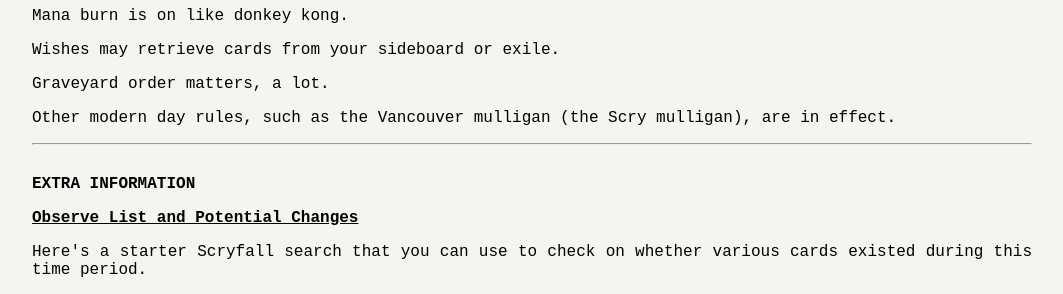
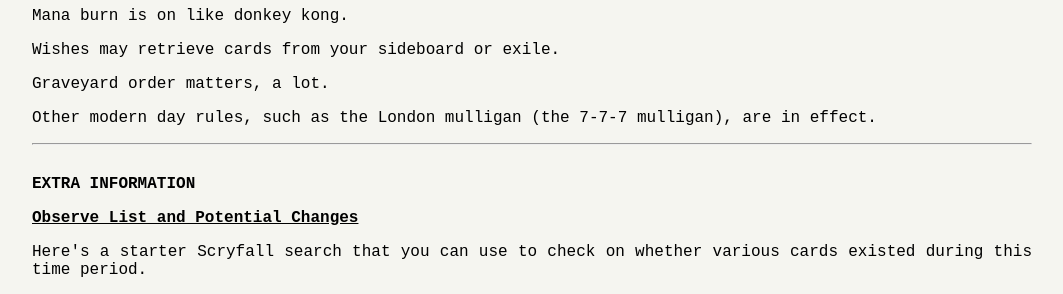
Before and after one commit to hypermtg/hextended.com, a Jekyll site: the page built from _pages/index.md, in a window 1280 px wide. Shown: the part 1415-1709 px from the top of the page, without its empty margins (108-1171 px from the left). Built offline with Jekyll 4.4.1, drawn with Linux system fonts in a browser that asks for light colours.

Commit message:
misc: update to london mulligan

```diff
--- a/_pages/index.md
+++ b/_pages/index.md
@@ -82,7 +82,7 @@ Wishes may retrieve cards from your sideboard or exile.
 
 Graveyard order matters, a lot.
 
-Other modern day rules, such as the Vancouver mulligan (the Scry mulligan), are in effect.
+Other modern day rules, such as the London mulligan (the 7-7-7 mulligan), are in effect.
 
 <hr/>
 
```
